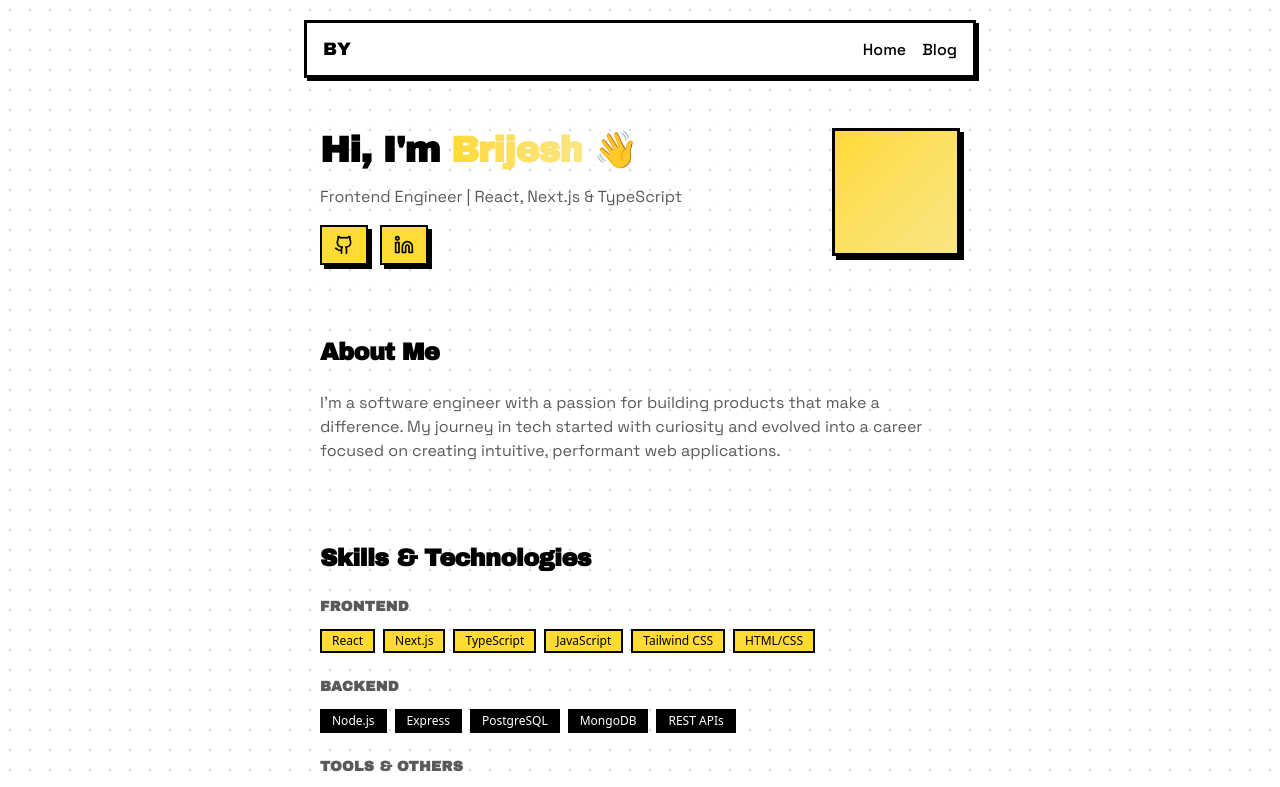
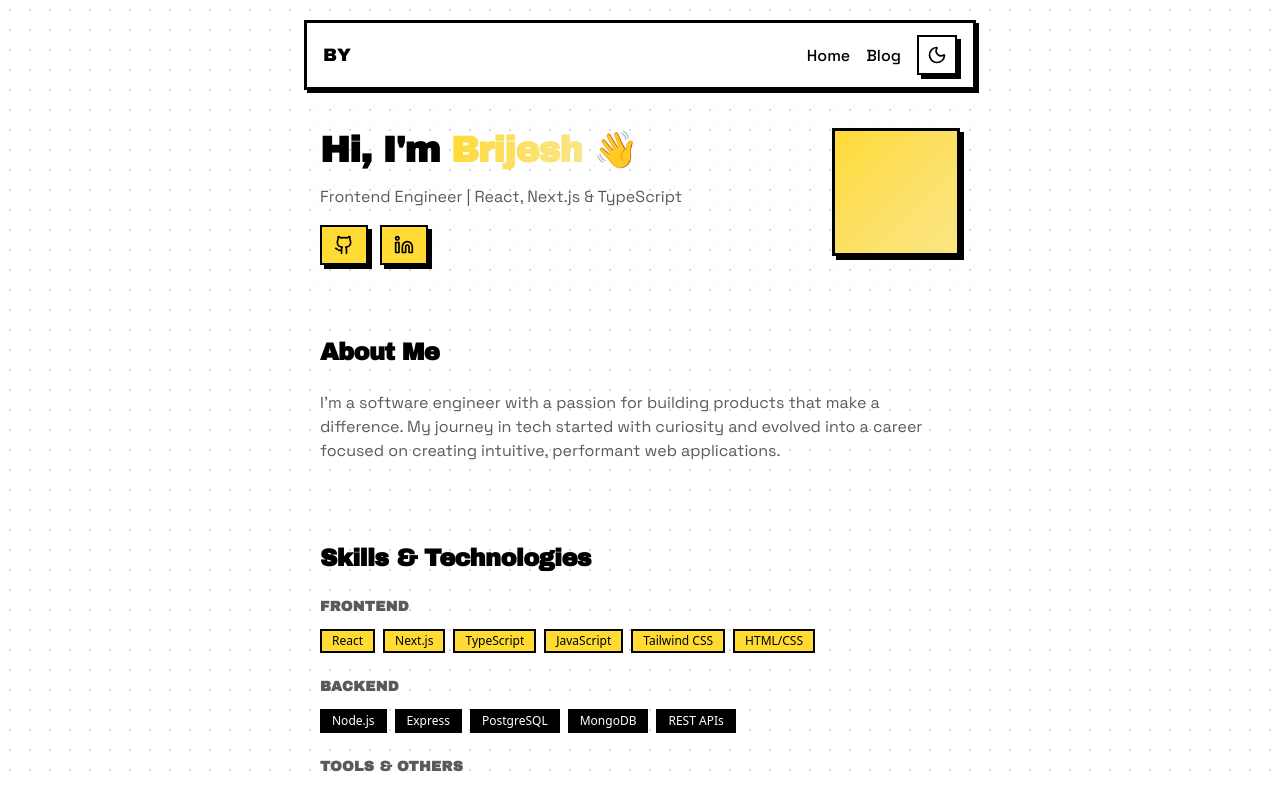
Before and after one commit to brijeshmarch16/portfolio, a Next.js app: page / in a window 1280 px wide. Shown: the top 787 px of the page. Built offline with nearby package versions, Linux system fonts and the light colour scheme.

Commit message:
feat: Integrate next-themes for theme management and update UI components for consistent styling

```diff
--- a/package.json
+++ b/package.json
@@ -15,6 +15,7 @@
     "clsx": "^2.1.1",
     "lucide-react": "^0.562.0",
     "next": "16.1.1",
+    "next-themes": "^0.4.6",
     "react": "19.2.3",
     "react-dom": "19.2.3",
     "tailwind-merge": "^3.4.0"
--- a/src/app/layout.tsx
+++ b/src/app/layout.tsx
@@ -2,6 +2,7 @@ import type { Metadata } from "next";
 import "./globals.css";
 import { Archivo_Black, Space_Grotesk } from "next/font/google";
 import { Navbar } from "@/features/global/components/navbar";
+import { ThemeProvider } from "@/features/global/components/theme-provider";
 import { navItems } from "@/features/global/config/navigation";
 
 const archivoBlack = Archivo_Black({
@@ -29,12 +30,19 @@ export default function RootLayout({
   children: React.ReactNode;
 }>) {
   return (
-    <html lang="en">
+    <html lang="en" suppressHydrationWarning>
       <body
         className={`${archivoBlack.variable} ${space.variable} antialiased`}
       >
-        <Navbar items={navItems} />
-        {children}
+        <ThemeProvider
+          attribute="class"
+          defaultTheme="system"
+          enableSystem
+          disableTransitionOnChange
+        >
+          <Navbar items={navItems} />
+          {children}
+        </ThemeProvider>
       </body>
     </html>
   );
--- a/src/components/ui/blog-card.tsx
+++ b/src/components/ui/blog-card.tsx
@@ -21,7 +21,7 @@ const BlogCard = React.forwardRef<HTMLDivElement, BlogCardProps>(
       <div
         ref={ref}
         className={cn(
-          "border-3 border-black bg-white shadow-md transition-transform hover:translate-y-1",
+          "border-3 border-border bg-card shadow-md transition-transform hover:translate-y-1",
           className,
         )}
         {...props}
--- a/src/components/ui/button.tsx
+++ b/src/components/ui/button.tsx
@@ -9,9 +9,9 @@ export const buttonVariants = cva(
     variants: {
       variant: {
         default:
-          "border-2 border-black bg-primary text-primary-foreground shadow-md transition hover:translate-y-1 hover:bg-primary-hover hover:shadow active:translate-x-1 active:translate-y-2 active:shadow-none",
+          "border-2 border-border bg-primary text-primary-foreground shadow-md transition hover:translate-y-1 hover:bg-primary-hover hover:shadow active:translate-x-1 active:translate-y-2 active:shadow-none",
         secondary:
-          "border-2 border-black bg-secondary text-secondary-foreground shadow-md shadow-primary transition hover:translate-y-1 hover:bg-secondary-hover hover:shadow active:translate-x-1 active:translate-y-2 active:shadow-none",
+          "border-2 border-border bg-secondary text-secondary-foreground shadow-md shadow-primary transition hover:translate-y-1 hover:bg-secondary-hover hover:shadow active:translate-x-1 active:translate-y-2 active:shadow-none",
         outline:
           "border-2 bg-background shadow-md transition hover:translate-y-1 hover:shadow active:translate-x-1 active:translate-y-2 active:shadow-none",
         link: "bg-transparent hover:underline",
--- a/src/components/ui/card.tsx
+++ b/src/components/ui/card.tsx
@@ -22,7 +22,7 @@ const Card = React.forwardRef<HTMLDivElement, CardProps>(
       <div
         ref={ref}
         className={cn(
-          "border-3 border-black bg-white transition-transform",
+          "border-3 border-border bg-card transition-transform",
           shadowClass,
           variant === "outlined" && "bg-transparent",
           variant === "flat" && "shadow-none",
--- a/src/features/global/components/navbar.tsx
+++ b/src/features/global/components/navbar.tsx
@@ -1,8 +1,10 @@
 "use client";
 
-import { Menu, X } from "lucide-react";
+import { Menu, Moon, Sun, X } from "lucide-react";
 import Link from "next/link";
+import { useTheme } from "next-themes";
 import * as React from "react";
+import { Button } from "@/components/ui/button";
 import { cn } from "@/lib/utils";
 import { logo } from "../config/navigation";
 import { Logo } from "./logo";
@@ -34,7 +36,7 @@ const Navbar = React.forwardRef<HTMLElement, NavbarProps>(
         <nav
           ref={ref}
           className={cn(
-            "-translate-x-1/2 fixed top-5 left-1/2 z-50 w-[95%] max-w-2xl border-3 border-black bg-white px-2 py-2 shadow sm:px-4 sm:py-3",
+            "-translate-x-1/2 fixed top-5 left-1/2 z-50 w-[95%] max-w-2xl border-3 border-border bg-background px-2 py-2 shadow sm:px-4 sm:py-3",
             className,
           )}
           {...props}
@@ -47,20 +49,24 @@ const Navbar = React.forwardRef<HTMLElement, NavbarProps>(
                 {items.map((item) => (
                   <NavLink key={item.href} {...item} />
                 ))}
+                <ThemeToggle />
               </div>
-              {/* Mobile Hamburger Button */}
+              {/* Mobile: Theme Toggle and Hamburger Button */}
+              <div className="flex items-center gap-2 sm:hidden">
+                <ThemeToggle />
                 <button
                   type="button"
                   onClick={() => setIsMenuOpen(!isMenuOpen)}
-                className="flex rounded border-2 border-black bg-white p-2 transition-all hover:bg-primary hover:shadow-hard-sm active:translate-x-1 active:translate-y-1 active:shadow-none sm:hidden"
+                  className="flex rounded border-2 border-border bg-background p-2 transition-all hover:bg-primary hover:shadow-hard-sm active:translate-x-1 active:translate-y-1 active:shadow-none"
                   aria-label="Toggle menu"
                 >
                   {isMenuOpen ? (
-                  <X size={20} className="text-black" />
+                    <X size={20} className="text-foreground" />
                   ) : (
-                  <Menu size={20} className="text-black" />
+                    <Menu size={20} className="text-foreground" />
                   )}
                 </button>
+              </div>
             </div>
           </div>
         </nav>
@@ -86,7 +92,7 @@ interface MobileMenuOverlayProps {
 
 const MobileMenuOverlay = ({ items, onClose }: MobileMenuOverlayProps) => {
   return (
-    <div className="-translate-x-1/2 fixed top-24 left-1/2 z-40 w-[95%] max-w-2xl border-3 border-black bg-white shadow">
+    <div className="-translate-x-1/2 fixed top-24 left-1/2 z-40 w-[95%] max-w-2xl border-3 border-border bg-card shadow">
       <div className="overflow-y-auto px-4 py-6">
         <div className="space-y-1">
           {items.map((item) => (
@@ -115,7 +121,7 @@ const MobileNavLink = ({
   };
 
   const linkContent = (
-    <span className="block border-black border-b-2 px-3 py-4 font-bold font-sans text-lg transition-all hover:bg-primary">
+    <span className="block border-border border-b-2 px-3 py-4 font-bold font-sans text-lg transition-all hover:bg-primary">
       {label}
     </span>
   );
@@ -163,4 +169,44 @@ const NavLink = ({ href, label, external }: NavItem) => {
   return <Link href={href}>{linkContent}</Link>;
 };
 
+function ThemeToggle() {
+  const { theme, setTheme } = useTheme();
+  const [mounted, setMounted] = React.useState(false);
+
+  React.useEffect(() => {
+    setMounted(true);
+  }, []);
+
+  if (!mounted) {
+    return (
+      <Button
+        variant="outline"
+        size="icon"
+        className="border-2 border-border"
+        aria-label="Toggle theme"
+      >
+        <Sun size={20} className="text-foreground" />
+      </Button>
+    );
+  }
+
+  const isDark = theme === "dark";
+
+  return (
+    <Button
+      variant="outline"
+      size="icon"
+      onClick={() => setTheme(isDark ? "light" : "dark")}
+      className="border-2 border-border"
+      aria-label="Toggle theme"
+    >
+      {isDark ? (
+        <Sun size={20} className="text-foreground" />
+      ) : (
+        <Moon size={20} className="text-foreground" />
+      )}
+    </Button>
+  );
+}
+
 export { Navbar, NavLink };
--- /dev/null
+++ b/src/features/global/components/theme-provider.tsx
@@ -0,0 +1,11 @@
+"use client";
+
+import { ThemeProvider as NextThemesProvider } from "next-themes";
+import type * as React from "react";
+
+export function ThemeProvider({
+  children,
+  ...props
+}: React.ComponentProps<typeof NextThemesProvider>) {
+  return <NextThemesProvider {...props}>{children}</NextThemesProvider>;
+}
--- a/src/features/home/components/experience-section.tsx
+++ b/src/features/home/components/experience-section.tsx
@@ -18,9 +18,8 @@ export function ExperienceSection() {
             <CardHeader>
               <div className="flex flex-col gap-2 sm:flex-row sm:items-start sm:justify-between">
                 <div className="flex gap-3">
-                  {/* Company logo placeholder */}
-                  <div className="flex h-12 w-12 shrink-0 items-center justify-center rounded border-2 border-black bg-accent">
-                    <Briefcase size={20} className="text-black" />
+                  <div className="flex h-12 w-12 shrink-0 items-center justify-center rounded border-2 border-border bg-accent">
+                    <Briefcase size={20} className="text-accent-foreground" />
                   </div>
                   <div>
                     <CardTitle className="text-lg sm:text-xl">
--- a/src/features/home/components/hero-section.tsx
+++ b/src/features/home/components/hero-section.tsx
@@ -39,7 +39,7 @@ export function HeroSection() {
             <Button
               asChild
               size="sm"
-              className="group border-2 border-black p-2 transition-all hover:bg-primary hover:shadow-hard-lg"
+              className="group border-2 border-border p-2 transition-all hover:bg-primary hover:shadow-hard-lg"
               title="GitHub"
             >
               <a
@@ -56,7 +56,7 @@ export function HeroSection() {
             <Button
               asChild
               size="sm"
-              className="group border-2 border-black p-2 transition-all hover:bg-primary hover:shadow-hard-lg"
+              className="group border-2 border-border p-2 transition-all hover:bg-primary hover:shadow-hard-lg"
               title="LinkedIn"
             >
               <a
@@ -73,7 +73,7 @@ export function HeroSection() {
           </div>
         </div>
         <div className="flex shrink-0">
-          <div className="group h-32 w-32 overflow-hidden rounded-xl border-3 border-black bg-muted shadow-md transition-transform hover:translate-y-1">
+          <div className="group h-32 w-32 overflow-hidden rounded-xl border-3 border-border bg-muted shadow-md transition-transform hover:translate-y-1">
             <div className="h-full w-full bg-linear-to-br from-primary to-accent" />
           </div>
         </div>
```
Also changed, not shown: src/components/ui/badge.tsx (+4 -4 lines), 1 other file (tests, documents, lock files or other folders). Lines whose indentation alone changed are shown as unchanged.
